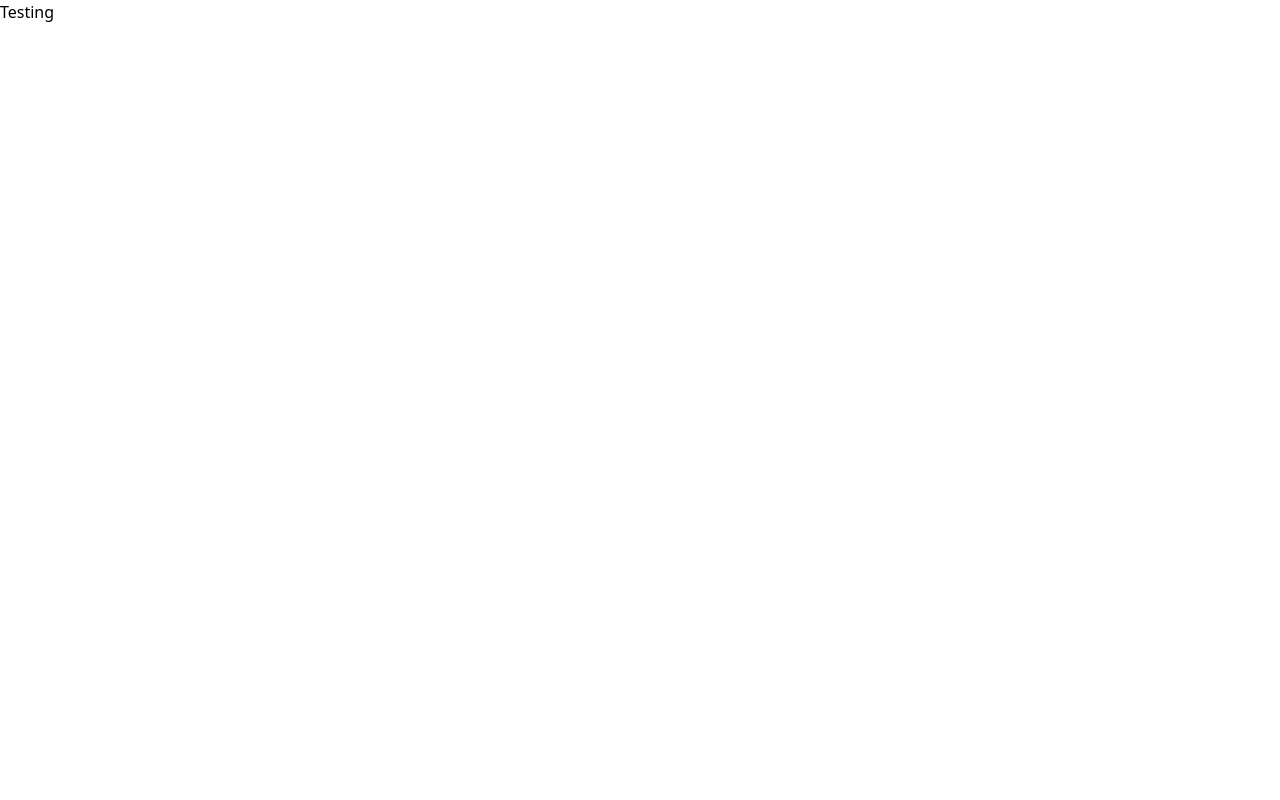
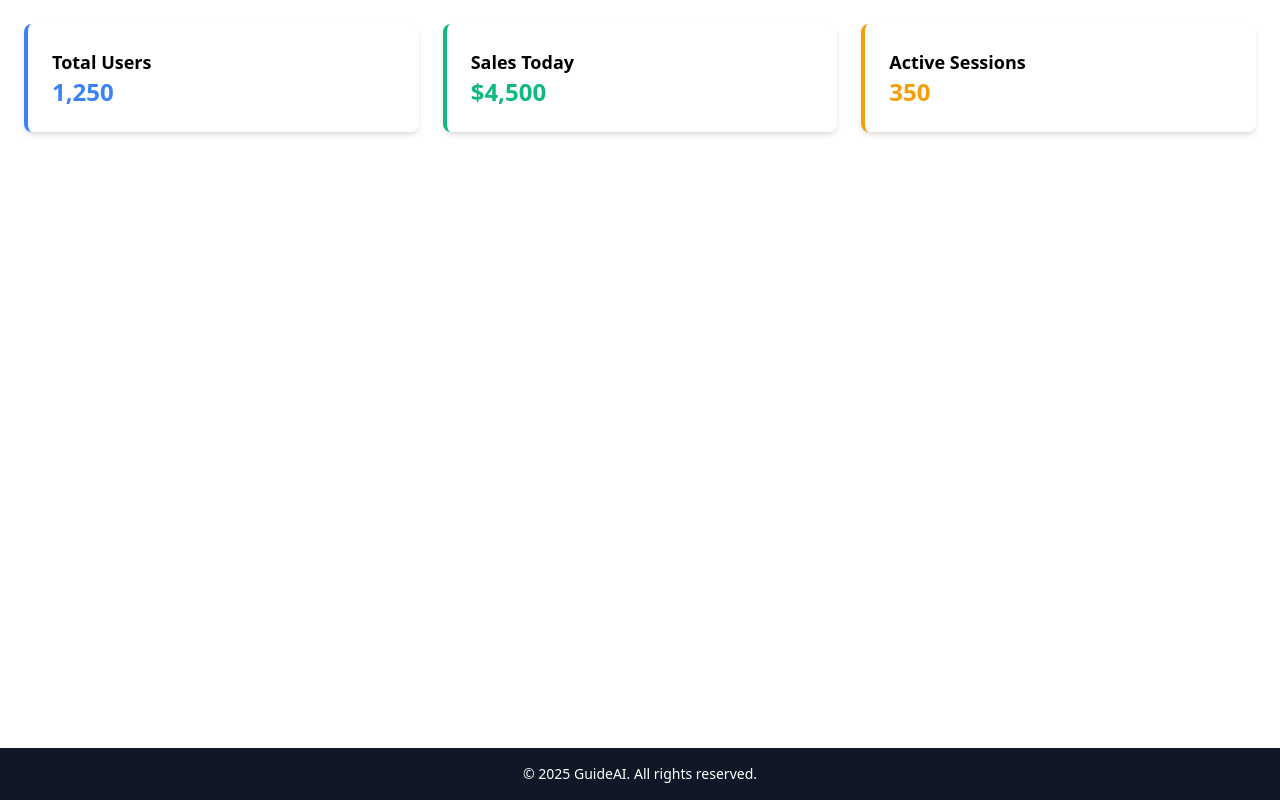
Before and after one commit to Kaditya67/guideai, a React (Vite) app in the folder client/: page / in a window 1280 px wide. Built offline with nearby package versions, Linux system fonts and the light colour scheme.

Commit message:
Footer added, component card added

```diff
--- a/client/package.json
+++ b/client/package.json
@@ -14,6 +14,7 @@
     "axios": "^1.7.9",
     "react": "^19.0.0",
     "react-dom": "^19.0.0",
+    "react-icons": "^5.4.0",
     "react-router-dom": "^7.1.5",
     "tailwindcss": "^4.0.4"
   },
--- a/client/src/App.css
+++ /dev/null
@@ -1 +0,0 @@
-@import "tailwindcss";
--- a/client/src/App.jsx
+++ b/client/src/App.jsx
@@ -1,12 +1,23 @@
-import './App.css'
+import React from "react";
+import { BrowserRouter as Router, Routes, Route } from "react-router-dom";
+import Dashboard from "./pages/Dashboard";
+import Footer from "./components/Footer";
+import NotFound from "./pages/NotFound";
 
-function App() {
+const App = () => {
+  return (
+    <Router>
+      <div className="flex flex-col min-h-screen">
+        <div className="flex-grow">
+          <Routes>
+            <Route path="/" element={<Dashboard />} />
+            <Route path="*" element={<NotFound />} />
+          </Routes>
+        </div>
+        <Footer />
+      </div>
+    </Router>
+  );
+};
 
-  return (
-    <>
-      <h1>Testing</h1>
-    </>
-  )
-}
-
-export default App
+export default App;
--- /dev/null
+++ b/client/src/components/Card.jsx
@@ -0,0 +1,12 @@
+import React from "react";
+
+const Card = ({ title, value, color }) => {
+  return (
+    <div className="bg-white shadow-md rounded-lg p-6 border-l-4" style={{ borderColor: color }}>
+      <h3 className="text-lg font-semibold">{title}</h3>
+      <p className="text-2xl font-bold" style={{ color }}>{value}</p>
+    </div>
+  );
+};
+
+export default Card;
--- /dev/null
+++ b/client/src/components/Footer.jsx
@@ -0,0 +1,11 @@
+import React from "react";
+
+const Footer = () => {
+  return (
+    <footer className="w-full bg-gray-900 text-white text-center py-4 mt-auto">
+      <p className="text-sm">© {new Date().getFullYear()} GuideAI. All rights reserved.</p>
+    </footer>
+  );
+};
+
+export default Footer;
--- /dev/null
+++ b/client/src/pages/Dashboard.jsx
@@ -0,0 +1,14 @@
+import React from "react";
+import Card from "../components/Card";
+
+const Dashboard = () => {
+  return (
+    <main className="p-6 grid grid-cols-1 sm:grid-cols-2 lg:grid-cols-3 gap-6">
+      <Card title="Total Users" value="1,250" color="#3b82f6" />
+      <Card title="Sales Today" value="$4,500" color="#10b981" />
+      <Card title="Active Sessions" value="350" color="#f59e0b" />
+    </main>
+  );
+};
+
+export default Dashboard;
--- /dev/null
+++ b/client/src/pages/NotFound.jsx
@@ -0,0 +1,16 @@
+import React from "react";
+import { Link } from "react-router-dom";
+
+const NotFound = () => {
+  return (
+    <div className="h-screen flex flex-col items-center justify-center text-center">
+      <h1 className="text-5xl font-bold text-gray-800">404</h1>
+      <p className="text-lg text-gray-600 mt-2">Page Not Found</p>
+      <Link to="/" className="mt-4 px-6 py-2 bg-blue-500 text-white rounded-lg">
+        Go Back to Dashboard
+      </Link>
+    </div>
+  );
+};
+
+export default NotFound;
```
Also changed, not shown: 1 other file (tests, documents, lock files or other folders).
